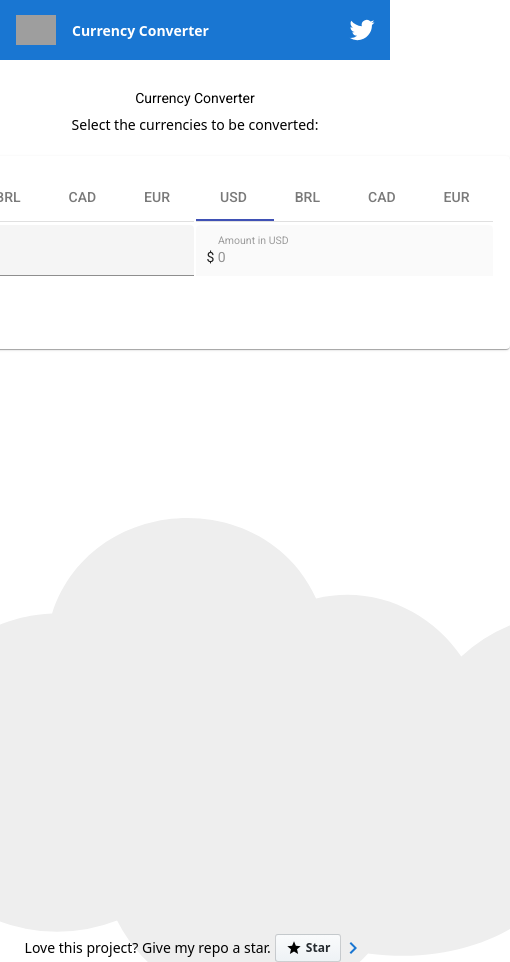
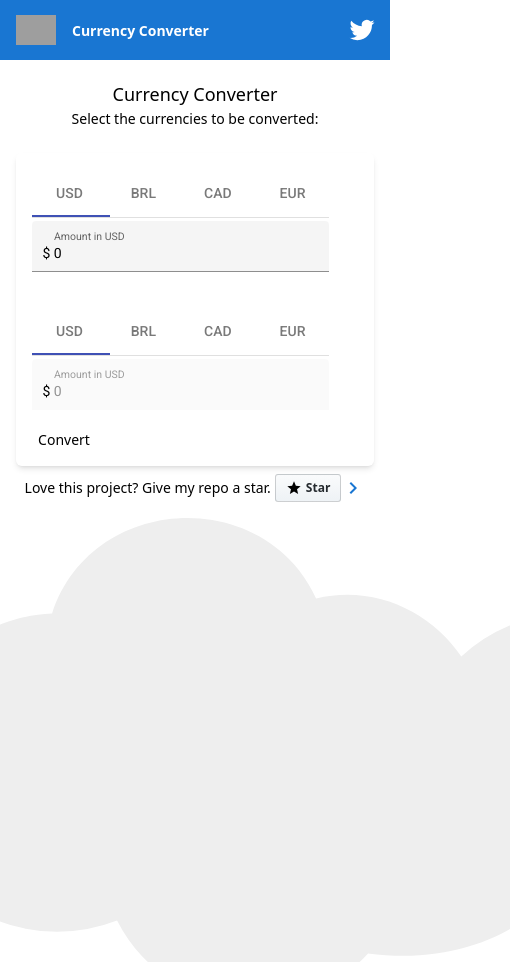
Before and after one commit to gabrielsants/Currency-Converter, an Angular app: page / in a window 390 px wide. Shown: the whole page, 510 px wide, since content can reach past the window. After the commit the page ends 844 px from the top, so only its background shows below. Built offline with nearby package versions, Linux system fonts and the light colour scheme; grey boxes are pictures that could not be loaded.

Commit message:
[feat]: added responsive layout

```diff
--- a/src/app/app.component.html
+++ b/src/app/app.component.html
@@ -1,5 +1,5 @@
 <!-- Toolbar -->
-<header>
+<section class="flex w-full">
 
   <div class="toolbar" role="banner">
     <img width="40" alt="Currency Logo"
@@ -16,24 +16,31 @@
       </svg>
     </a>
   </div>
-</header>
+</section>
 
-<body>
+<section class="flex w-auto mt-20 mx-4">
 
-  <div class="content" role="main">
+  <div class="flex-1">
+    <div class="contents">
 
+
+      <div class="text-center mb-6">
         <!-- Resources -->
-    <h2>Currency Converter</h2>
+        <p class="text-lg ">Currency Converter</p>
         <p>Select the currencies to be converted:</p>
-    <br>
 
-    <div class="teste-testoso">
-      <mat-card>
-        <mat-card-content>
+      </div>
 
-          <table>
-            <tr>
-              <td>
+      <!-- outside area of container -->
+      <div class="shadow-md rounded-md">
+        <!-- background color -->
+        <div class="px-4 py-4 ">
+
+          <div class="grid grid-rows-1 md:grid-cols-2 w-2/3 md:w-full gap-4">
+
+            <!-- Currency to be converted -->
+            <div>
+
               <mat-tab-group mat-align-tabs="start" (selectedTabChange)="setIndexFrom($event.index)">
                 <mat-tab label="{{currencies[0].value}}">
                   <input-component [currencie]="currencies[0]" (response)="setValueFrom($event)"></input-component>
@@ -51,9 +58,12 @@
                   <input-component [currencie]="currencies[3]" (response)="setValueFrom($event)"></input-component>
                 </mat-tab>
               </mat-tab-group>
-              </td>
 
-              <td>
+            </div>
+
+            <!-- Converted currency -->
+            <div>
+
               <mat-tab-group mat-align-tabs="start" (selectedTabChange)="setIndexTo($event.index)">
                 <mat-tab label="{{currencies[0].value}}">
                   <disabled-input placeholder="{{valueTo}}" [currencie]="currencies[0]"></disabled-input>
@@ -71,20 +81,25 @@
                   <disabled-input placeholder="{{valueTo}}" [currencie]="currencies[3]"></disabled-input>
                 </mat-tab>
               </mat-tab-group>
-              </td>
 
-            </tr>
-          </table>
-
-        </mat-card-content>
-        <mat-card-actions>
-          <button mat-button (click)="converter()">Convert</button>
-        </mat-card-actions>
-      </mat-card>
-    </div>
             </div>
 
-</body>
+          </div>
+
+
+          <div class="">
+            <button mat-button class="" (click)="converter()">Convert</button>
+          </div>
+
+        </div>
+
+      </div>
+
+    </div>
+
+  </div>
+
+</section>
 
 <!-- Footer -->
 <footer>
--- a/src/app/app.component.scss
+++ b/src/app/app.component.scss
@@ -1,52 +1,6 @@
 @tailwind base;
 @tailwind components;
 @tailwind utilities;
-
-.conversor {
-  padding: 20px;
-  max-width: 300px;
-  box-shadow: 0px 4px 8px 0 rgba(0, 0, 0, 0.2);
-  background-color: #91a9df;
-  border-radius: 10px;
-  text-align: center;
-  box-shadow: 5px 5px 10px rgba(0, 0, 0, 0.493);
-}
-
-.botao {
-  background-color: rgb(66, 57, 190);
-  color: white;
-}
-
-.botao:hover {
-  background-color: rgba(38, 30, 148, 0.8);
-  cursor: pointer;
-}
-
-table {
-  width: 100%;
-}
-
-mat-card {
-  display: flex;
-  flex-direction: column;
-  align-items: flex-start;
-}
-
-.flex-element {
-  display: flex;
-}
-
-.tab-group-style{
-  width: 60vh;
-}
-
-.grid-style{
-  width: 1200px;
-
-  @media screen  {
-
-  }
-}
 
 .spacer {
   flex: 1;
@@ -77,16 +31,6 @@ mat-card {
 
 .toolbar #twitter-logo:hover {
   opacity: 0.8;
-}
-
-.content {
-  width: 100%;
-  display: flex;
-  margin: 82px auto 32px;
-  padding: 0 16px;
-  flex-direction: column;
-  align-items: center;
-  justify-content: center;
 }
 
 svg#clouds {
@@ -134,22 +78,3 @@ svg.material-icons:not(:last-child) {
   width: 16px;
   margin-right: 4px;
 }
-
-/* Responsive Styles */
-@media screen and (max-width: 1024px) {
-
-  .grid-style{
-    width: 600px;
-  }
-}
-
-/* Responsive Styles */
-@media screen and (max-width: 767px) {
-
-  .grid-style{
-    width: 500px;
-  }
-}
-
-@media screen and (max-width: 575px) {
-}
--- a/src/styles.scss
+++ b/src/styles.scss
@@ -1,4 +1,7 @@
 /* You can add global styles to this file, and also import other style files */
+@tailwind base;
+@tailwind components;
+@tailwind utilities;
 
 html,
 body {
```
Lines whose indentation alone changed are shown as unchanged.
